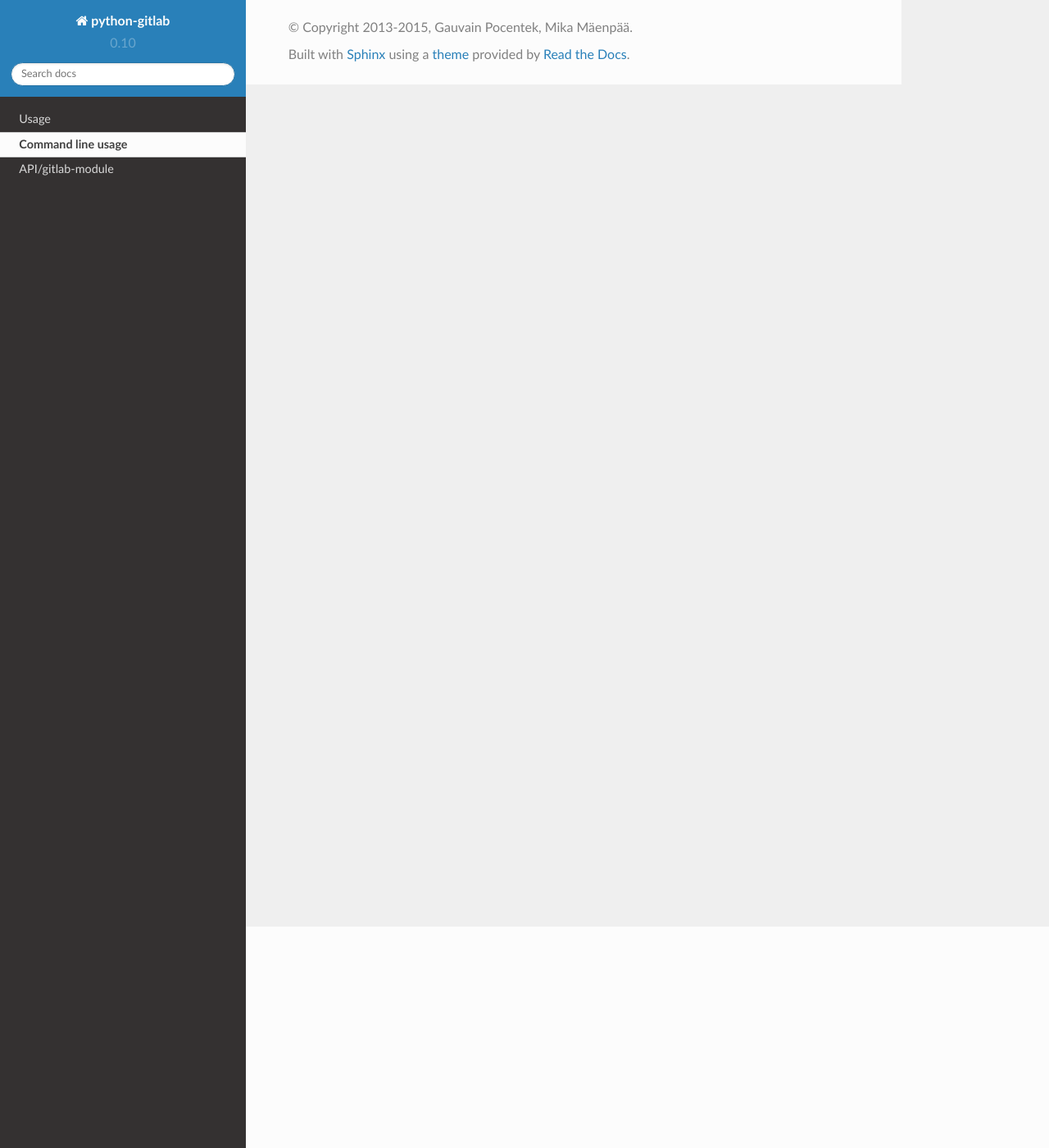
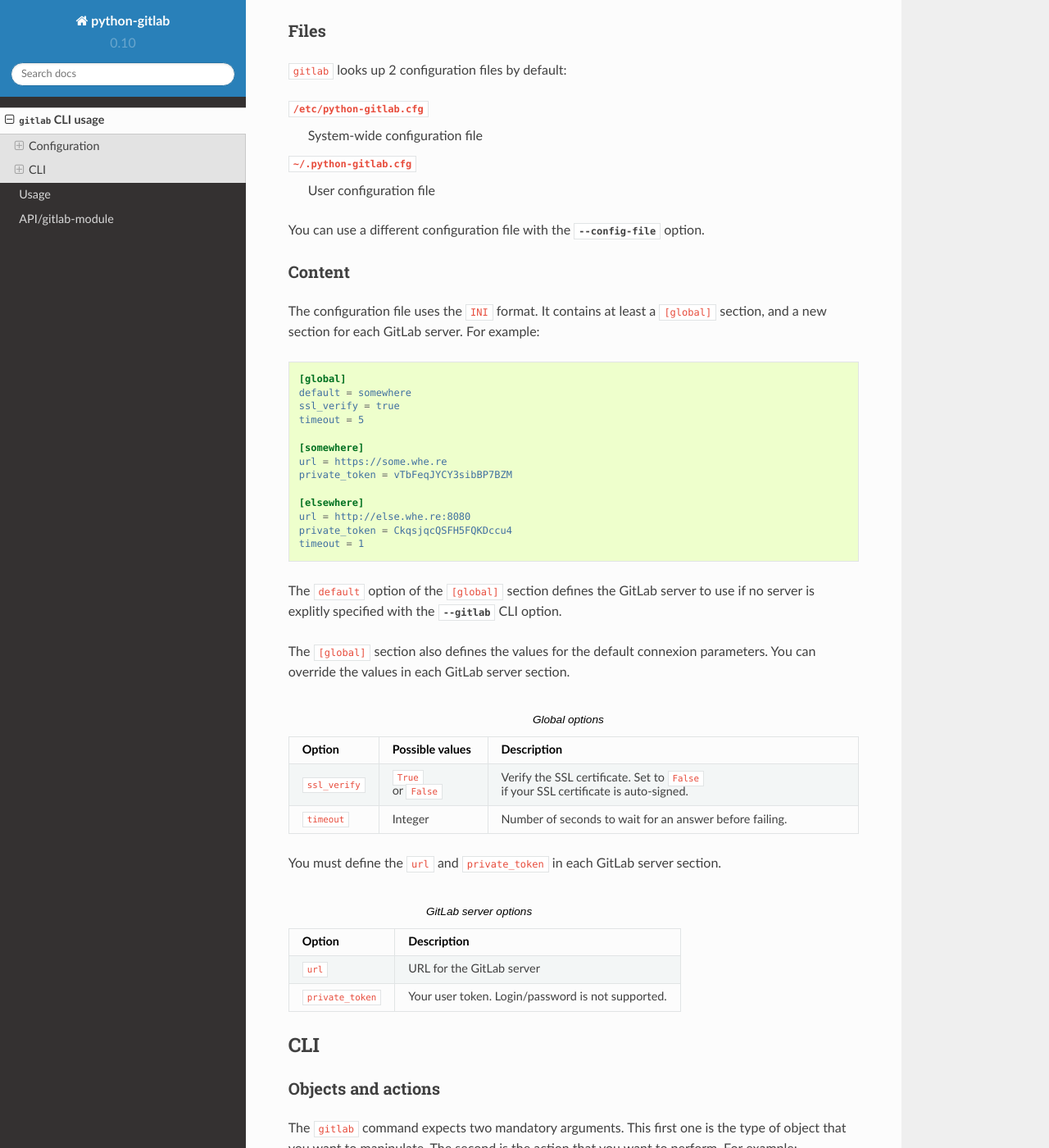
Before and after one commit to python-gitlab/python-gitlab, a Sphinx documentation site: the page built from docs/cli.rst, in a window 1280 px wide and 1400 px high, scrolled down 270 px. Shown: the whole window at 82% size. Built offline with Sphinx 7.4.7 and the Read the Docs theme 2.0.0, drawn with Linux system fonts in a browser that asks for light colours; some of the changed text lies outside the part shown.

Commit message:
Document the CLI

```diff
--- a/docs/cli.rst
+++ b/docs/cli.rst
@@ -1,4 +1,128 @@
-Command line usage
-==================
+####################
+``gitlab`` CLI usage
+####################
 
-Document here how to use command line tool
+``python-gitlab`` provides a :command:`gitlab` command-line tool to interact
+with GitLab servers. It uses a configuration file to define how to connect to
+the servers.
+
+Configuration
+=============
+
+Files
+-----
+
+``gitlab`` looks up 2 configuration files by default:
+
+``/etc/python-gitlab.cfg``
+    System-wide configuration file
+
+``~/.python-gitlab.cfg``
+    User configuration file
+
+You can use a different configuration file with the :option:`--config-file`
+option.
+
+Content
+-------
+
+The configuration file uses the ``INI`` format. It contains at least a
+``[global]`` section, and a new section for each GitLab server. For example:
+
+.. code-block:: ini
+
+   [global]
+   default = somewhere
+   ssl_verify = true
+   timeout = 5
+
+   [somewhere]
+   url = https://some.whe.re
+   private_token = vTbFeqJYCY3sibBP7BZM
+
+   [elsewhere]
+   url = http://else.whe.re:8080
+   private_token = CkqsjqcQSFH5FQKDccu4
+   timeout = 1
+
+The ``default`` option of the ``[global]`` section defines the GitLab server to
+use if no server is explitly specified with the :option:`--gitlab` CLI option.
+
+The ``[global]`` section also defines the values for the default connexion
+parameters. You can override the values in each GitLab server section.
+
+.. list-table:: Global options
+   :header-rows: 1
+
+   * - Option
+     - Possible values
+     - Description
+   * - ``ssl_verify``
+     - ``True`` or ``False``
+     - Verify the SSL certificate. Set to ``False`` if your SSL certificate is
+       auto-signed.
+   * - ``timeout``
+     - Integer
+     - Number of seconds to wait for an answer before failing.
+
+You must define the ``url`` and ``private_token`` in each GitLab server
+section.
+
+.. list-table:: GitLab server options
+   :header-rows: 1
+
+   * - Option
+     - Description
+   * - ``url``
+     - URL for the GitLab server
+   * - ``private_token``
+     - Your user token. Login/password is not supported.
+
+CLI
+===
+
+Objects and actions
+-------------------
+
+The ``gitlab`` command expects two mandatory arguments. This first one is the
+type of object that you want to manipulate. The second is the action that you
+want to perform. For example:
+
+.. code-block:: console
+
+   $ gitlab project list
+
+Use the :option:`--help` option to list the available object types and actions:
+
+.. code-block:: console
+
+   $ gitlab --help
+   $ gitlab project --help
+
+Some actions require additional parameters. Use the :option:`--help` option to
+list mandatory and optional arguments for an action:
+
+.. code-block:: console
+
+   $ gitlab project create --help
+
+Optional arguments
+------------------
+
+Use the following optional arguments to change the behavior of ``gitlab``.
+These options must be defined before the mandatory arguments.
+
+``--verbose``, ``-v``
+    Outputs detail about retrieved objects.
+
+``--config-file``, ``-c``
+    Path to a configuration file.
+
+``--gitlab``, ``-g``
+    ID of a GitLab server defined in the configuration file.
+
+Example:
+
+.. code-block:: console
+
+   $ gitlab -v -g elsewhere -c /tmp/gl.cfg project list
--- a/docs/index.rst
+++ b/docs/index.rst
@@ -11,8 +11,8 @@
 .. toctree::
    :maxdepth: 2
 
+   cli
    usage
-   cli
    api/gitlab
 
 
```
